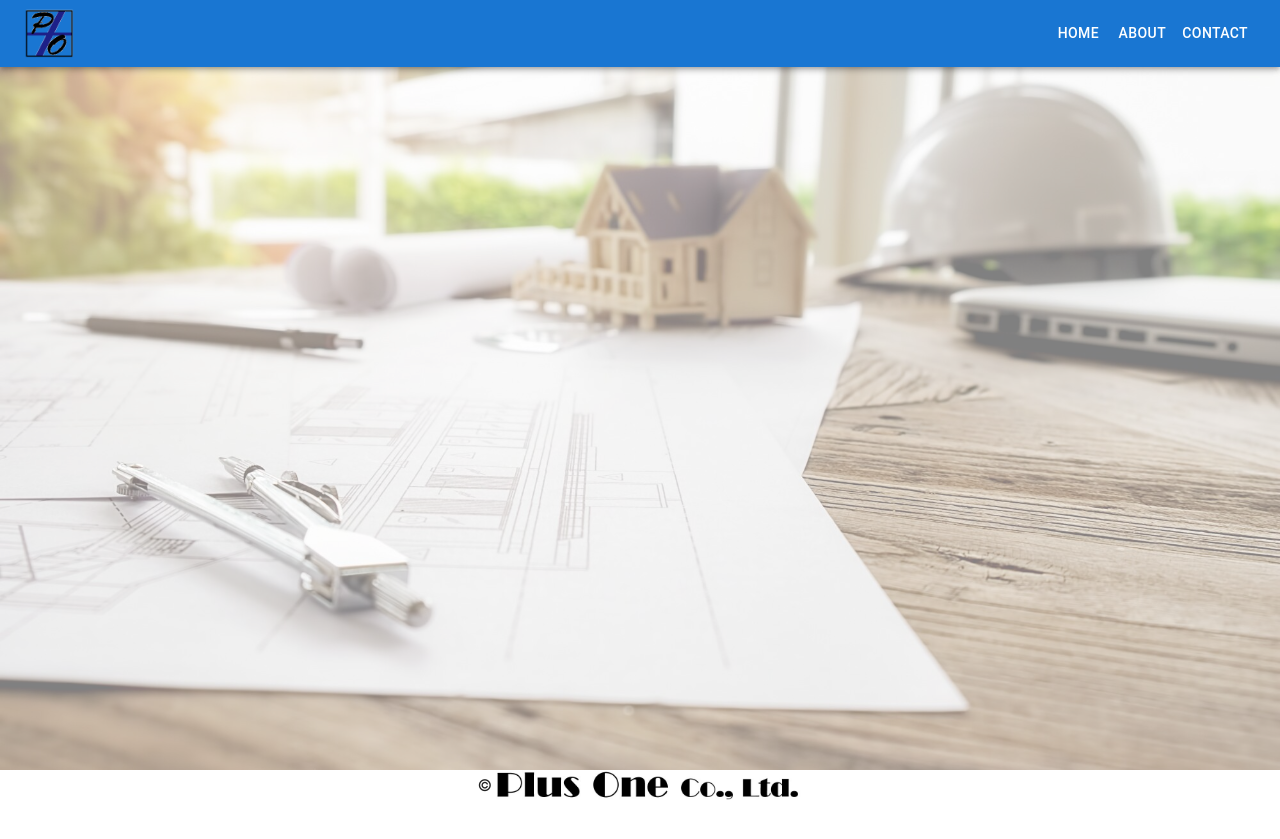
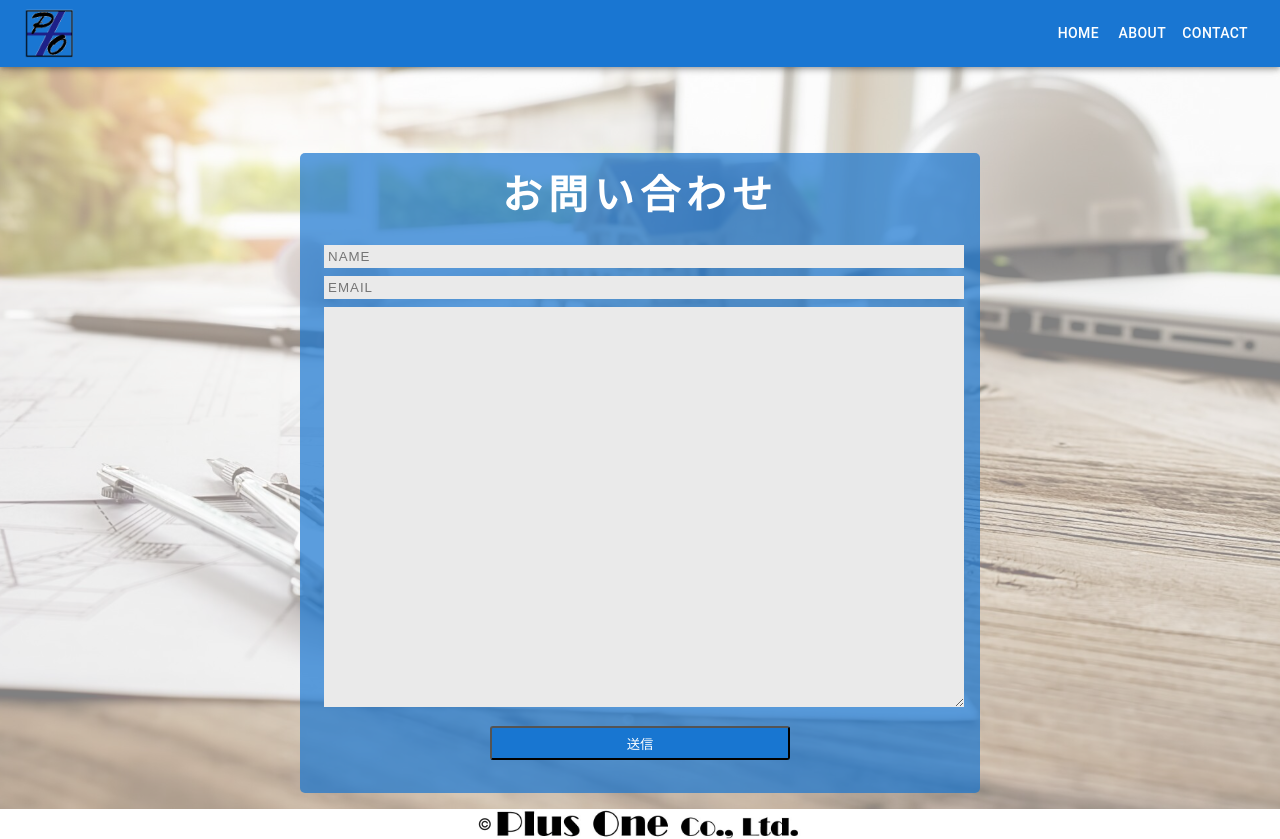
Before and after one commit to no215tyler/plusone_kk, a Next.js app: page /contact in a window 1280 px wide. Before the commit the page ends 800 px from the top, so only its background shows below. Built offline with nearby package versions, Linux system fonts and the light colour scheme.

Commit message:
✨ 問い合わせページアウトライン実装

```diff
--- /dev/null
+++ b/components/ContactForm.module.css
@@ -0,0 +1,129 @@
+@import url("https://fonts.googleapis.com/css2?family=Noto+Serif+JP:wght@200..900&display=swap");
+.body {
+  margin: 16px;
+  background-color: rgba(24, 118, 209, 0.7);
+  padding-bottom: 100px;
+  border-radius: 5px;
+  width: min(680px, 80vw);
+  height: min(700px, 80vh);
+}
+
+.contact {
+  width: 100%;
+  height: 100%;
+}
+
+.sectionHeader {
+  text-align: center;
+  margin: 0 auto;
+  padding-top: 10px;
+  font: bold 40px "Oswald", sans-serif;
+  color: #fff;
+  text-transform: uppercase;
+  letter-spacing: 6px;
+}
+
+.contactWrapper {
+  display: flex;
+  flex-direction: column;
+  justify-content: space-between;
+  margin: 0 auto;
+  padding: 20px;
+  position: relative;
+  max-width: 840px;
+}
+
+/* Left contact page */
+.formHorizontal {
+  /* float: left; */
+  max-width: 100%;
+  font-family: "Lato";
+  font-weight: 400;
+  display: flex;
+  justify-content: center;
+  flex-direction: column;
+}
+
+.formControl,
+.textarea {
+  width: 100%;
+  background-color: #eaeaea;
+  color: #000000;
+  letter-spacing: 1px;
+  padding: 4px;
+  margin: 4px;
+  border: none;
+}
+
+.textarea {
+  height: 400px;
+}
+
+.button {
+  display: flex;
+  justify-content: center;
+  flex-direction: column;
+  align-items: center;
+  text-align: start;
+}
+
+.sendButton {
+  margin-top: 15px;
+  height: 34px;
+  width: 300px;
+  overflow: hidden;
+  transition: all 0.2s ease-in-out;
+  background-color: #1876d1;
+  color: #ffffff;
+  border-radius: 3px;
+}
+
+.sendButton:hover {
+  background-color: #025ab1;
+}
+
+/* Location, Phone, Email Section */
+.contactList {
+  list-style-type: none;
+  margin-left: -30px;
+  padding-right: 20px;
+}
+
+.listItem {
+  line-height: 4;
+  color: #aaa;
+}
+
+.contactText {
+  font: 300 18px "Lato", sans-serif;
+  letter-spacing: 1.9px;
+  color: #bbb;
+}
+
+.contactText a {
+  color: #bbb;
+  text-decoration: none;
+  transition-duration: 0.2s;
+}
+
+.contactText a:hover {
+  color: #fff;
+  text-decoration: none;
+}
+
+/* Begin Media Queries*/
+@media screen and (max-width: 850px) {
+  .contactWrapper {
+    display: flex;
+    flex-direction: column;
+  }
+}
+
+@media screen and (max-width: 569px) {
+}
+
+@media screen and (max-width: 410px) {
+  .sendButton {
+    width: 99%;
+  }
+}
--- /dev/null
+++ b/components/ContactForm.tsx
@@ -0,0 +1,67 @@
+import React, { useState } from "react";
+import classes from "./ContactForm.module.css";
+
+const ContactForm = () => {
+  const [name, setName] = useState("");
+  const [email, setEmail] = useState("");
+  const [message, setMessage] = useState("");
+
+  const onSendMessage = (e: any) => {
+    e.preventDefault();
+    setName("");
+    setEmail("");
+    setMessage("");
+    console.log(`${name} / ${email} / ${message}`);
+  };
+
+  return (
+    <div className={classes.body}>
+      <section id="contact">
+        <h1 className={classes.sectionHeader}>お問い合わせ</h1>
+        <div className={classes.contactWrapper}>
+          <form className={classes.formHorizontal} role="form">
+            <div className={classes.formGroup}>
+              <input
+                type="text"
+                className={classes.formControl}
+                placeholder="NAME"
+                name="name"
+                value={name}
+                onChange={(e) => setName(e.target.value)}
+                required
+              ></input>
+              <input
+                type="email"
+                className={classes.formControl}
+                placeholder="EMAIL"
+                name="email"
+                value={email}
+                onChange={(e) => setEmail(e.target.value)}
+                required
+              ></input>
+            </div>
+            <textarea
+              className={classes.textarea}
+              name="message"
+              value={message}
+              onChange={(e) => setMessage(e.target.value)}
+              required
+            ></textarea>
+            <div className={classes.button}>
+              <button
+                className={classes.sendButton}
+                type="submit"
+                value="SEND"
+                onClick={onSendMessage}
+              >
+                送信
+              </button>
+            </div>
+          </form>
+        </div>
+      </section>
+    </div>
+  );
+};
+
+export default ContactForm;
--- a/pages/contact.tsx
+++ b/pages/contact.tsx
@@ -5,6 +5,7 @@ import React from "react";
 import styles from "@/styles/Home.module.css";
 import { Inter } from "next/font/google";
 import OGP from "@/components/OGP";
+import ContactForm from "@/components/ContactForm";
 
 const inter = Inter({ subsets: ["latin"] });
 
@@ -20,6 +21,7 @@ export default function contact() {
       </Head>
       <main className={`${styles.main} ${inter.className}`}>
         <DrawerAppBar />
+        <ContactForm />
         <Footer />
       </main>
     </>
```
